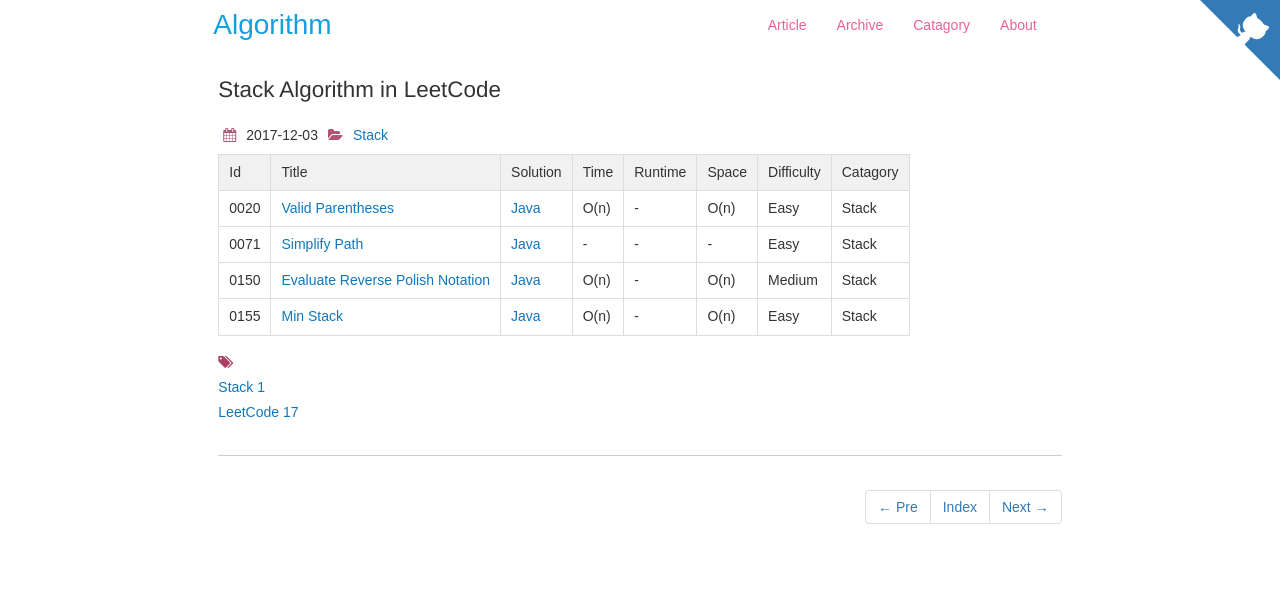
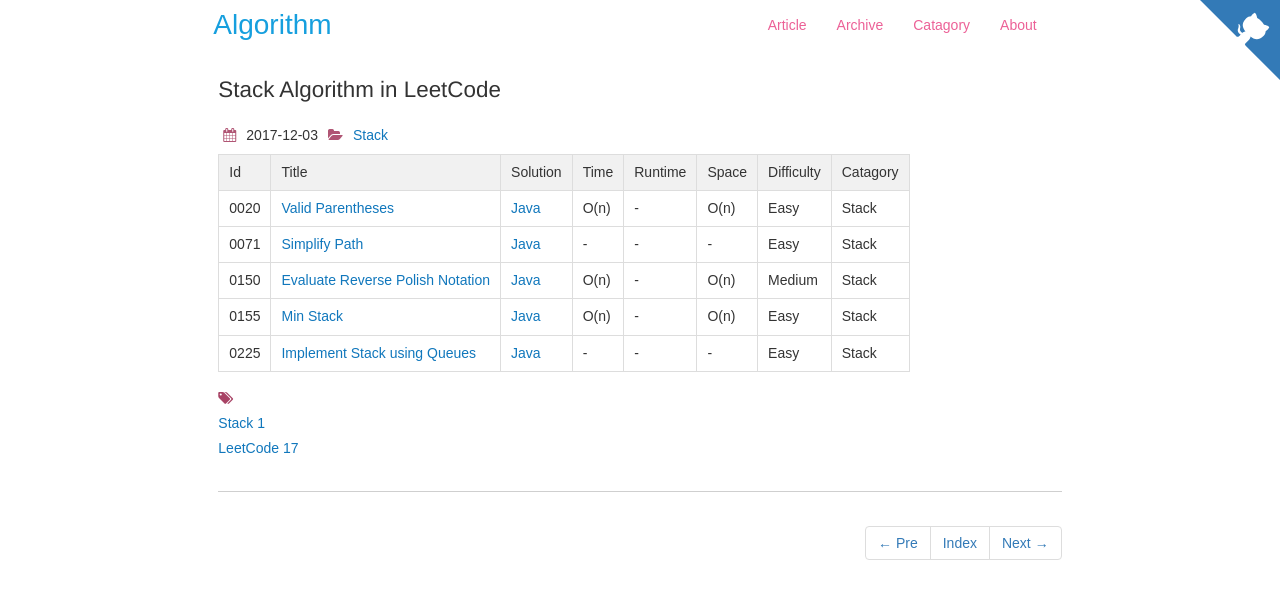
Before and after one commit to dunso/algorithm, a Jekyll site: the page built from docs/_posts/2017-12-03-Stack.md, in a window 1280 px wide. Shown: the top 599 px of the page. Built offline with Jekyll 4.4.1, drawn with Linux system fonts in a browser that asks for light colours; nearby versions of some CDN libraries.

Commit message:
Add index of LeetCode0225.java to docs

```diff
--- a/docs/_posts/2017-12-03-Stack.md
+++ b/docs/_posts/2017-12-03-Stack.md
@@ -16,3 +16,4 @@
 |0071|[Simplify Path](https://leetcode.com/problems/simplify-path/) | [Java](https://e.srl/leetcode-71/)  |-|-|-|  Easy |Stack|
 |0150|[Evaluate Reverse Polish Notation](https://leetcode.com/problems/evaluate-reverse-polish-notation/) | [Java](https://e.srl/leetcode-150/)  | O(n) |-| O(n)  |  Medium |Stack|
 |0155|[Min Stack](https://leetcode.com/problems/min-stack) | [Java](https://e.srl/leetcode-155/)  | O(n) |-| O(n)  |  Easy |Stack|
+|0225|[Implement Stack using Queues](https://leetcode.com/problems/implement-stack-using-queues/) | [Java](https://e.srl/leetcode-225/)  |-|-|-|  Easy |Stack|
```
